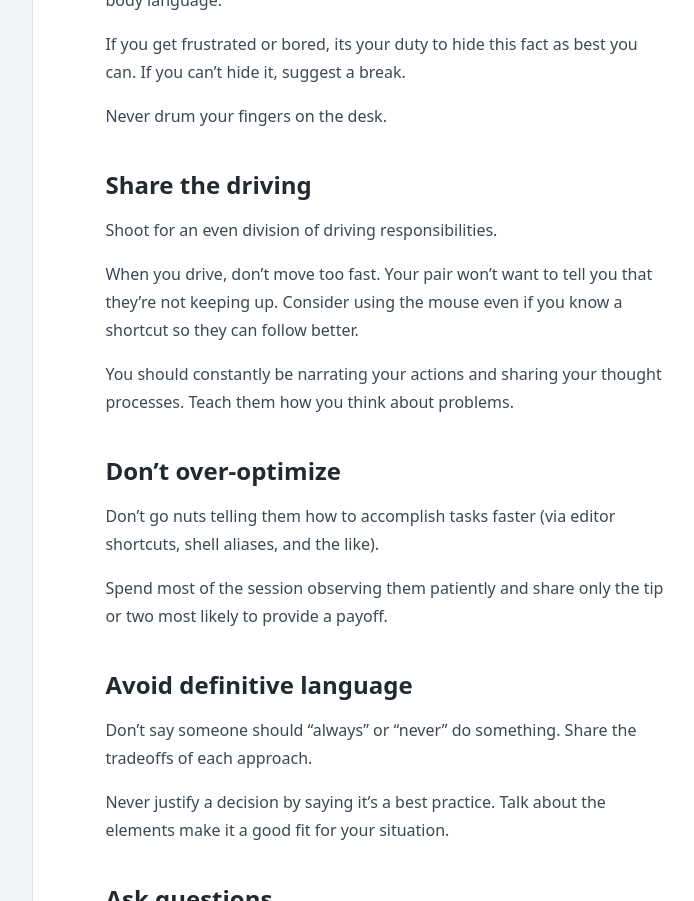
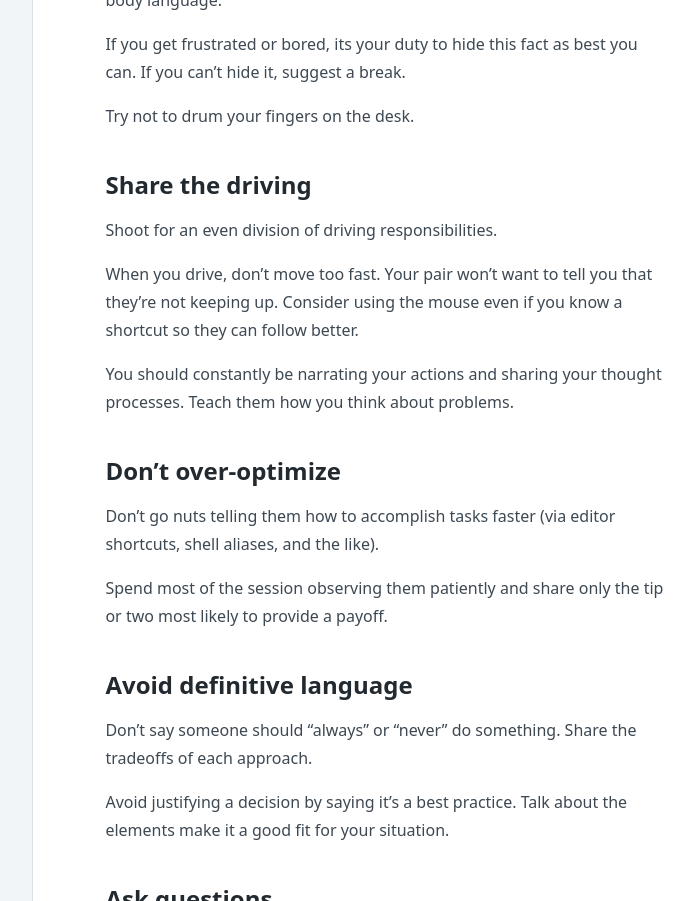
Before and after one commit to tupleapp/pair-programming-guide, a Jekyll site: the page built from _pages/how-to-pair-with-a-junior-developer.md, in a window 1280 px wide and 1400 px high, scrolled down 1044 px. Shown: the part 155-1056 px from the top of the window, without its empty margins (317-1011 px from the left). Built offline with Jekyll 4.4.1, drawn with Linux system fonts in a browser that asks for light colours.

Commit message:
Don't be so absolute

```diff
--- a/_pages/how-to-pair-with-a-junior-developer.md
+++ b/_pages/how-to-pair-with-a-junior-developer.md
@@ -45,7 +45,7 @@ It's extremely easy to make things worse with a careless word, sigh, or body lan
 
 If you get frustrated or bored, its your duty to hide this fact as best you can. If you can't hide it, suggest a break.
 
-Never drum your fingers on the desk.
+Try not to drum your fingers on the desk.
 
 
 
@@ -69,7 +69,7 @@ Spend most of the session observing them patiently and share only the tip or two
 
 Don't say someone should "always" or "never" do something. Share the tradeoffs of each approach.
 
-Never justify a decision by saying it's a best practice. Talk about the elements make it a good fit for your situation.
+Avoid justifying a decision by saying it's a best practice. Talk about the elements make it a good fit for your situation.
 
 
 ## Ask questions
```
